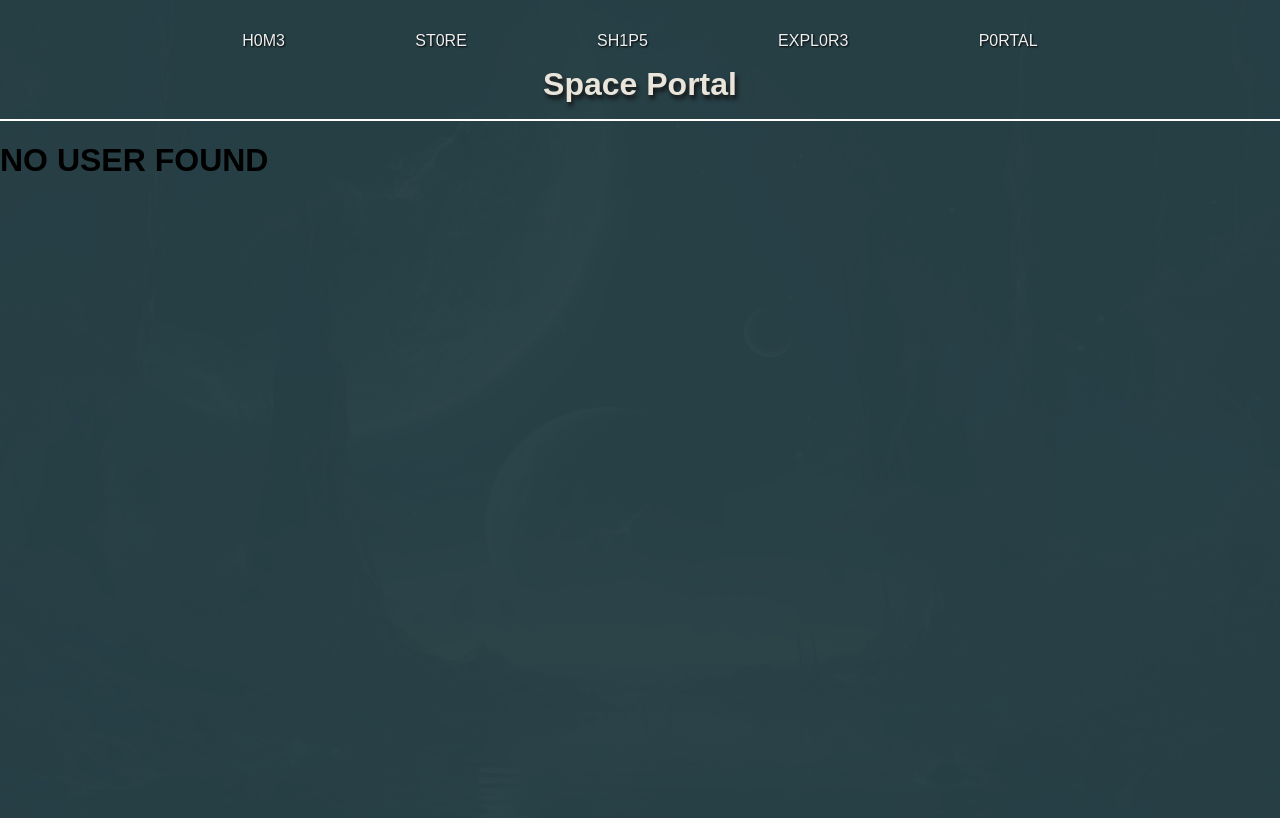
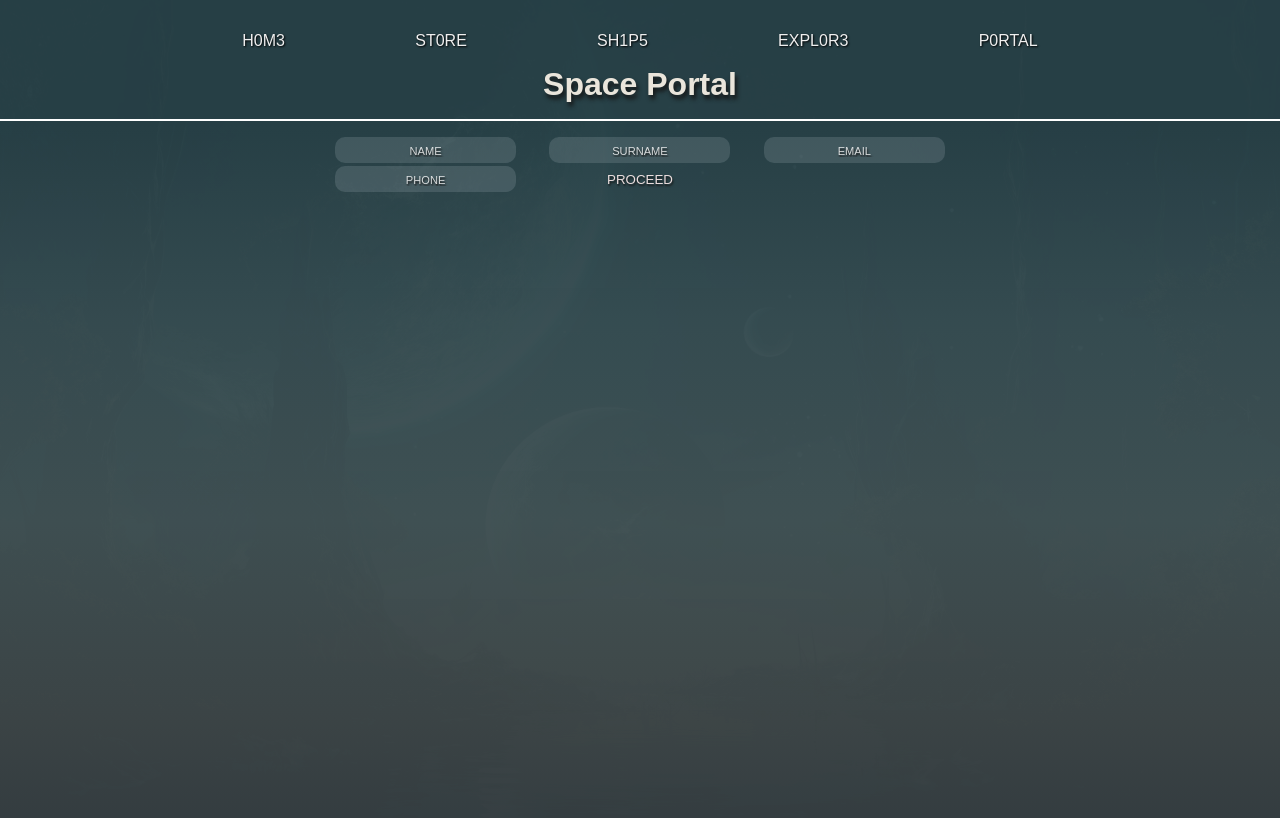
Before and after one commit to thegroosalugg/Andromeda, a React (Vite) app: page /user/1 in a window 1280 px wide. Shown: the top 818 px of the page. Built offline with nearby package versions, Linux system fonts and the light colour scheme; a web font is replaced by a local one.

Commit message:
updated form to be used as signup only no bookings

```diff
--- a/src/components/form/Form.tsx
+++ b/src/components/form/Form.tsx
@@ -12,7 +12,7 @@ import useSearch from '@/hooks/useSearch';
 import Select from './Select';
 // import { useNavigate } from 'react-router-dom';
 
-export default function Form() {
+export default function Form({withBooking}: {withBooking?: boolean}) {
   // const navigate = useNavigate();
   const {
     slugId: shipId,
@@ -34,7 +34,7 @@ export default function Form() {
     console.clear(); // *LOG & CLEAR*
     const { name, surname, email, phone, from, till, pickup, dropoff } = data as FormData;
     const userErrors = !user ? validateUser({ name, surname, email, phone }, users) : {};
-    const bookingErrors = validateBooking({ from, till, pickup, dropoff }, users, shipId!);
+    const bookingErrors = withBooking ? validateBooking({ from, till, pickup, dropoff }, users, shipId!) : {};
 
     const newErrors = { ...userErrors, ...bookingErrors };
     console.log('ERRORS!', newErrors); // *LOG & CLEAR*
@@ -42,10 +42,10 @@ export default function Form() {
 
     if (Object.keys(newErrors).length === 0) {
       const currentUser = user ? user : new User(name!, surname!, email!, phone!).toObject!();
-      const booking = new Booking(shipId!, from!, till!, pickup!, dropoff!).toObject();
+      const booking = withBooking && new Booking(shipId!, from!, till!, pickup!, dropoff!).toObject();
 
       !user && dispatch(userActions.addUser(currentUser));
-      dispatch(userActions.addBooking({ currentUser, booking }));
+      booking && dispatch(userActions.addBooking({ currentUser, booking }));
     }
   }
 
@@ -70,10 +70,14 @@ export default function Form() {
             <Input errors={errors} onUpdate={updateHandler} id='phone' />
           </>
         )}
-        <DateInput errors={errors} onUpdate={updateHandler} id='from' />
-        <DateInput errors={errors} onUpdate={updateHandler} id='till' />
-        <Select id='pickup'  errors={errors} onUpdate={updateHandler} />
-        <Select id='dropoff' errors={errors} onUpdate={updateHandler} />
+        {withBooking && (
+          <>
+            <DateInput errors={errors} onUpdate={updateHandler} id='from' />
+            <DateInput errors={errors} onUpdate={updateHandler} id='till' />
+            <Select id='pickup'  errors={errors} onUpdate={updateHandler} />
+            <Select id='dropoff' errors={errors} onUpdate={updateHandler} />
+          </>
+        )}
         <motion.button variants={variants} whileHover={{ scale: 1.2, color: '#FFA500' }}>
           PROCEED
         </motion.button>
--- a/src/pages/UserPage.tsx
+++ b/src/pages/UserPage.tsx
@@ -1,3 +1,4 @@
+import Form from "@/components/form/Form";
 import useSearch from "@/hooks/useSearch";
 import UserPortal from "@/pageContent/portal/UserPortal";
 
@@ -9,7 +10,7 @@ export default function UserPage() {
   if (user) {
     page = <UserPortal {...user} />
   } else {
-    page = <h1>NO USER FOUND</h1>
+    page = <Form />
   }
 
   return page
--- a/src/pages/spaceships/ShipID.tsx
+++ b/src/pages/spaceships/ShipID.tsx
@@ -13,7 +13,7 @@ export default function ShipIDPage() {
   return (
     <>
       <ShipDetails {...spaceship} />
-      <Form />
+      <Form withBooking />
     </>
   );
 }
```
